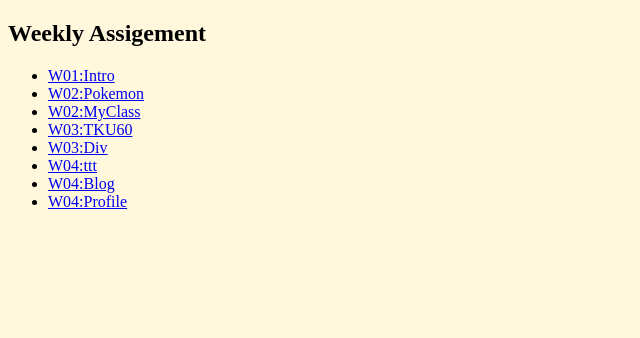
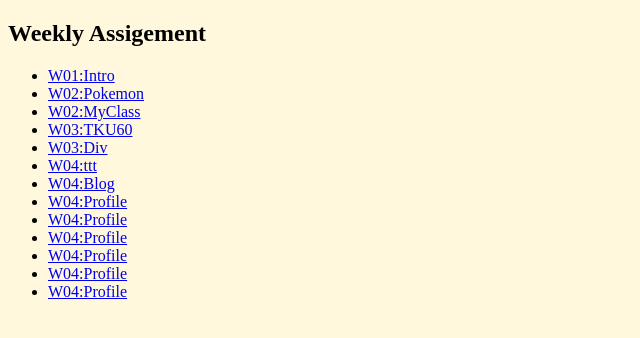
Before and after one commit to m2314882886/107.1-static-webpage, a plain HTML site: page index.html in a window 1280 px wide. Shown: the whole page, without its empty margins (0-640 px from the left). Drawn offline with Linux system fonts and the light colour scheme.

Commit message:
Update index.html

```diff
--- a/index.html
+++ b/index.html
@@ -14,7 +14,7 @@
    <h2>Weekly Assigement</h2>
    <ul>
        <li>
-        <a href="w01/intro.html">W01:Intro</a>
+        <a href="file:///C:/Users/user/Desktop/%E6%9C%9F%E6%9C%ABproject/project.html">W01:Intro</a>
        </li>
        <li>
          <a href="w02/table.html">W02:Pokemon</a>
@@ -37,6 +37,21 @@
        <li>
          <a href="w04/profile.html">W04:Profile</a>
        </li>
+       <li>
+         <a href="w04/profile.html">W04:Profile</a>
+       </li>
+       <li>
+         <a href="w04/profile.html">W04:Profile</a>
+       </li>
+       <li>
+         <a href="w04/profile.html">W04:Profile</a>
+       </li>
+       <li>
+         <a href="w04/profile.html">W04:Profile</a>
+       </li>
+       <li>
+         <a href="w04/profile.html">W04:Profile</a>
+       </li>
    </ul>
 </body>
 </html>
```
